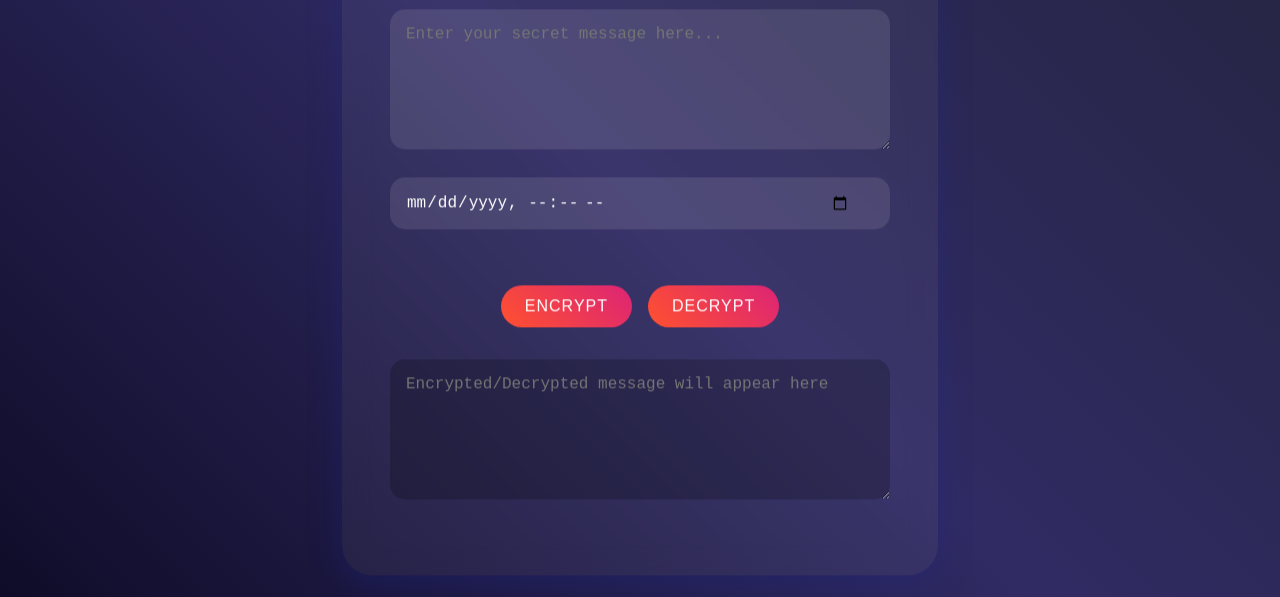
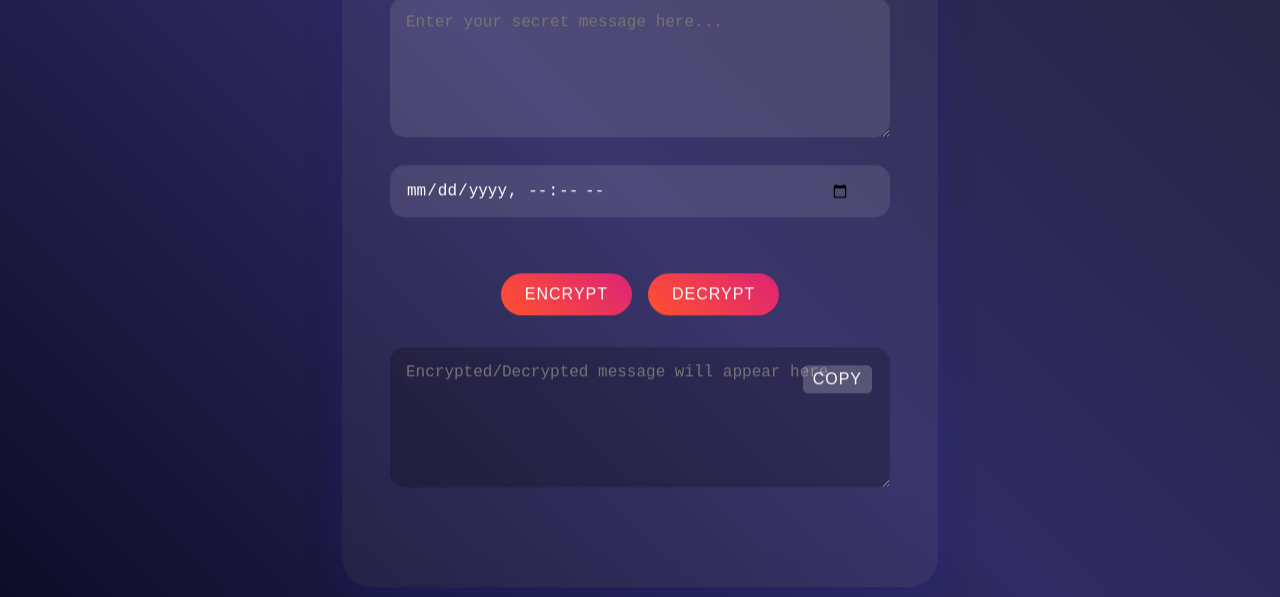
Before and after one commit to EsmailELBoBDev2/TimeLockedEncryption, a plain HTML site: page index.html in a window 1280 px wide. Shown: the part 203-800 px from the top of the page. Drawn offline with nearby package versions, Linux system fonts and the light colour scheme.

Commit message:
Update index.html

```diff
--- a/index.html
+++ b/index.html
@@ -97,6 +97,24 @@
             transform: translateY(-50%);
             pointer-events: none;
         }
+        .output-container {
+            position: relative;
+            margin-bottom: 1.5rem;
+        }
+        .copy-btn {
+            position: absolute;
+            right: 10px;
+            top: 10px;
+            background: rgba(255, 255, 255, 0.2);
+            border: none;
+            border-radius: 5px;
+            padding: 5px 10px;
+            cursor: pointer;
+            transition: all 0.3s ease;
+        }
+        .copy-btn:hover {
+            background: rgba(255, 255, 255, 0.3);
+        }
     </style>
 </head>
 <body>
@@ -110,7 +128,10 @@
             <button onclick="encrypt()">Encrypt</button>
             <button onclick="decrypt()">Decrypt</button>
         </div>
-        <textarea id="output" rows="6" readonly placeholder="Encrypted/Decrypted message will appear here"></textarea>
+        <div class="output-container">
+            <textarea id="output" rows="6" readonly placeholder="Encrypted/Decrypted message will appear here"></textarea>
+            <button class="copy-btn" onclick="copyOutput()">Copy</button>
+        </div>
     </div>
 
     <script src="https://cdnjs.cloudflare.com/ajax/libs/crypto-js/4.1.1/crypto-js.min.js"></script>
@@ -153,7 +174,8 @@
             const currentTime = await getCurrentTime();
 
             if (currentTime.getTime() < parseInt(unlockTime)) {
-                alert('Decryption is not yet allowed. Please try again later.');
+                const unlockDate = new Date(parseInt(unlockTime)).toLocaleString();
+                alert(`It's not allowed cuz time is not there yet. Sorry, we won't be able to decrypt it before: ${unlockDate}`);
                 return;
             }
 
@@ -163,6 +185,13 @@
 
             document.getElementById('output').value = decrypted.toString(CryptoJS.enc.Utf8);
         }
+
+        function copyOutput() {
+            const output = document.getElementById('output');
+            output.select();
+            document.execCommand('copy');
+            alert('Copied to clipboard!');
+        }
     </script>
 </body>
 </html>
```
